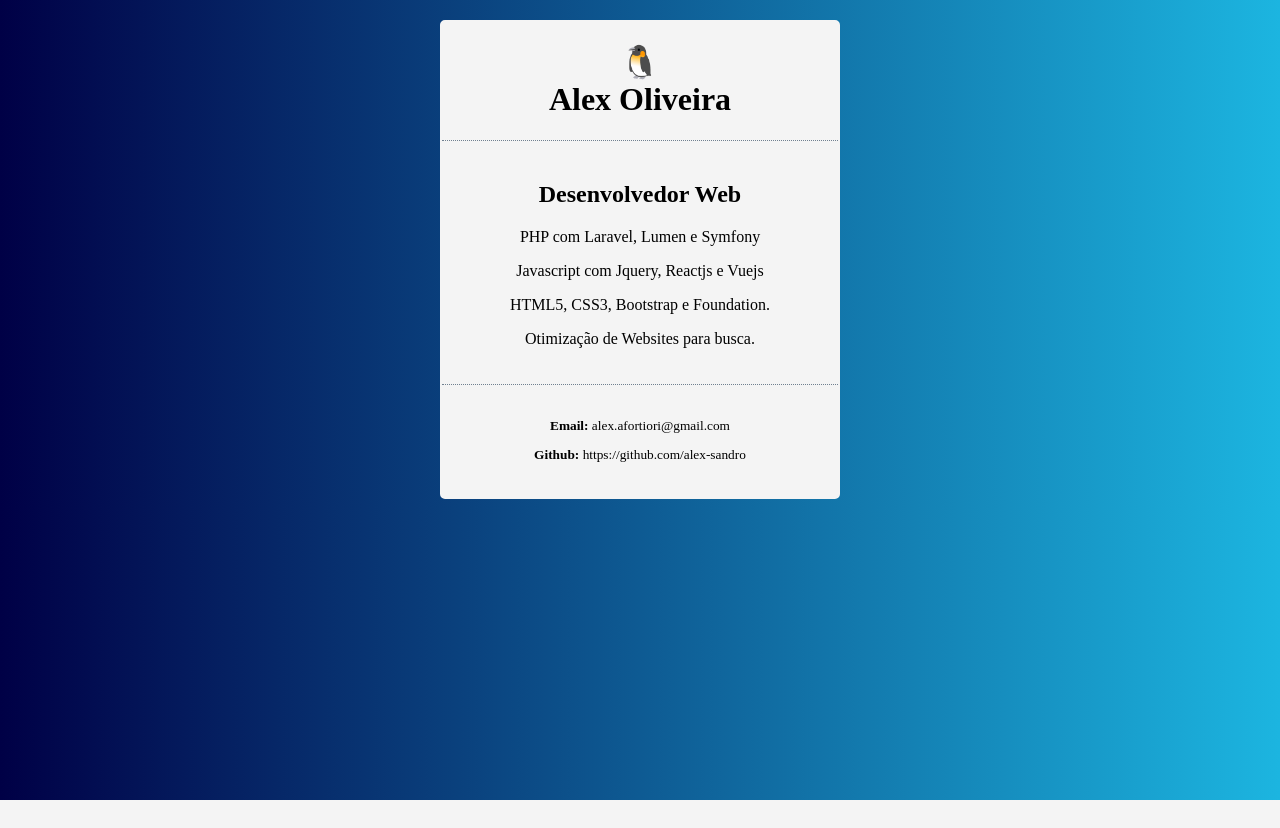
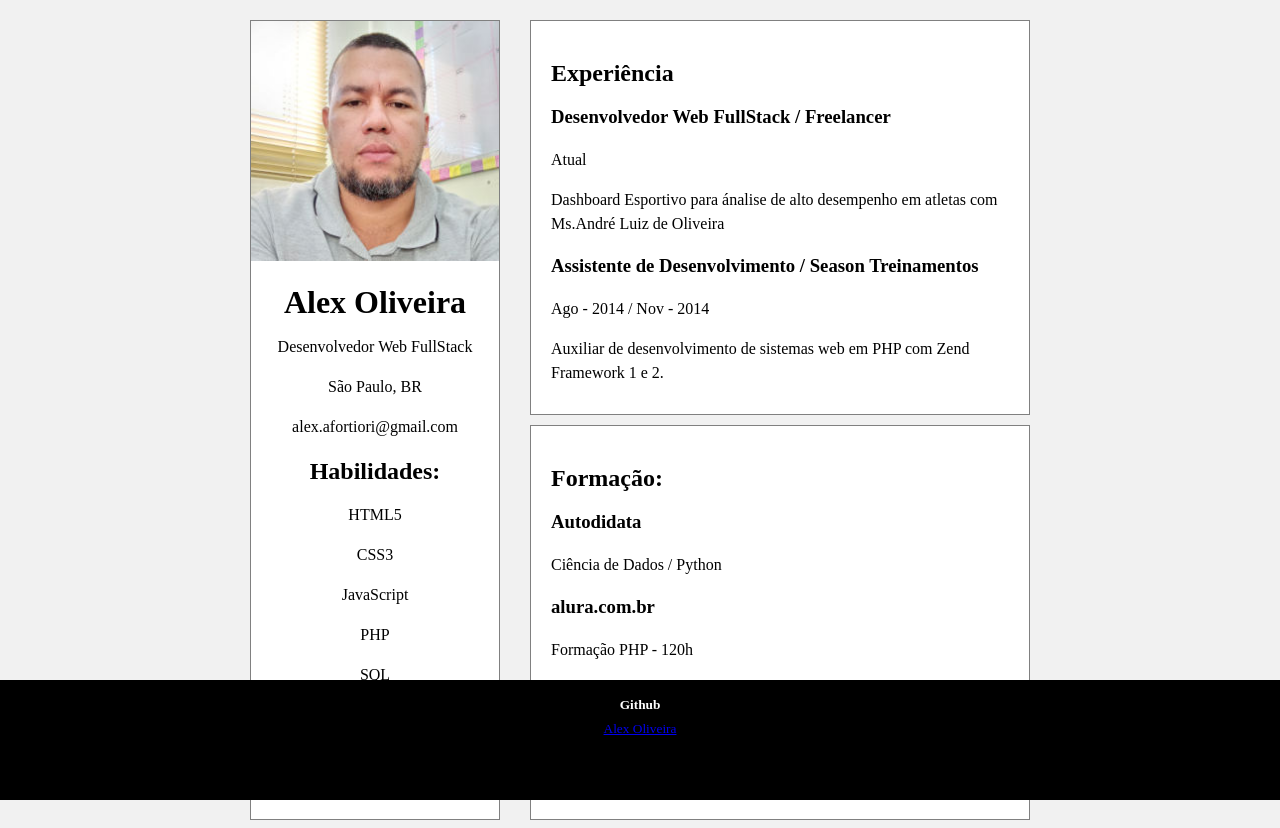
Before and after one commit to alex-sandro/alex-sandro.github.io, a PHP site: page / in a window 1280 px wide. Before the commit the page ends 800 px from the top, so only its background shows below. Run offline with PHP 8.4, Linux system fonts and the light colour scheme.

Commit message:
Modifiquei tudo

```diff
--- a/css/default.css
+++ b/css/default.css
@@ -2,22 +2,64 @@
 
 body{
     margin-top: 20px;
-    background: #000046;  /* fallback for old browsers */
-    background: -webkit-linear-gradient(to left, #1CB5E0, #000046);  /* Chrome 10-25, Safari 5.1-6 */
-    background: linear-gradient(to left, #1CB5E0, #000046); /* W3C, IE 10+/ Edge, Firefox 16+, Chrome 26+, Opera 12+, Safari 7+ */
-}
-.container{
-    background-color: #f4f4f4;
-    border:2px solid #f4f4f4;
-    border-radius: 5px;
-    display: flex;
-    flex-direction: column;
-    text-align: center;
-    width: 400px;
-    margin: auto;
+    line-height: 150%;
+    background: #f1f1f1;
 }
 
-main, footer{
-    border-top:1px dotted slategray;
-    padding: 20px;
+img{
+    max-width: 100%;
 }
+
+.container{
+    display: flex;
+    flex-wrap: wrap;
+    justify-content: center;
+    gap: 30px;
+    align-content: space-between;
+    background-color: #f1f1f1;
+    max-width: 100%;
+}
+
+.perfil{
+    flex-direction: column;
+    background-color: white;
+    border: 1px solid grey;
+    text-align: center;
+    width: 250px;
+    height: 800px;
+}
+
+.itens{
+    flex-direction: row;
+    width: 500px;
+    height: auto;
+}
+
+.experiencia{
+    background-color: white;
+    border: 1px solid grey;
+    width: 500px;
+    height: 395px;
+    padding:20px;
+}
+
+.formacao{
+    background-color: white;
+    border: 1px solid grey;
+    width: 500px;
+    height: 395px;
+    margin-top: 10px;
+    padding:20px;
+}
+
+.footer{
+    background-color: black;
+    color: white;
+    position: fixed;
+    bottom: 0;
+    left: 0;
+    margin: 0;
+    text-align: center;
+    width: 100%;
+    height: 120px;
+}
--- a/index.html
+++ b/index.html
@@ -2,32 +2,70 @@
 <html lang="pt-br" dir="ltr">
 <head>
     <meta charset="utf-8">
-    <link rel="stylesheet" href="/css/default.css">
+    <link rel="stylesheet" href="css/default.css">
+    <title>Desenvolvedor Web FullStack </title>
 </head>
-<title>Desenvolvedor Alex Oliveira </title>
+
 <body>
     <div class="container">
-        <!--cabeçalho-->
-        <header>
-            <h1>&#128039;<br> Alex Oliveira</h1>
-        </header>
 
-        <!--conteúdo-->
-        <main>
-            <h2>Desenvolvedor Web</h2>
-            <p>PHP com Laravel, Lumen e Symfony</p>
-            <p>Javascript com Jquery, Reactjs e Vuejs</p>
-            <p>HTML5, CSS3, Bootstrap e Foundation.</p>
-            <p>Otimização de Websites para busca.</p>
-        </main>
+        <div class="perfil">
 
-        <!--rodapé-->
-        <footer>
-            <small>
-                <p><strong>Email: </strong>alex.afortiori@gmail.com</p>
-                <p><strong>Github: </strong>https://github.com/alex-sandro</p>
-            </small>
-        </footer>
+            <img src="images/AlexOliveira.jpg" alt="Alex Oliveira - Desenvolvedor Web" title="Alex Oliveira - Desenvolvedor Web">
+
+            <h1>Alex Oliveira</h1>
+            <p>Desenvolvedor Web FullStack</p>
+            <p>São Paulo, BR</p>
+            <p>alex.afortiori@gmail.com</p>
+
+            <h2>Habilidades:</h2>
+            <p>HTML5</p>
+            <p>CSS3</p>
+            <p>JavaScript</p>
+            <p>PHP</p>
+            <p>SQL</p>
+            <p>Python</p>
+
+        </div>
+
+        <div class="itens">
+            <div class="experiencia">
+
+                <h2>Experiência</h2>
+
+                <h3>Desenvolvedor Web FullStack / Freelancer</h3>
+                <p>Atual</p>
+                <p>Dashboard Esportivo para ánalise de alto desempenho em atletas com Ms.André Luiz de Oliveira</p>
+
+                <h3>Assistente de Desenvolvimento / Season Treinamentos</h3>
+                <p>Ago - 2014 / Nov - 2014</p>
+                <p>Auxiliar de desenvolvimento de sistemas web em PHP com Zend Framework 1 e 2.</p>
+
+            </div>
+
+            <div class="formacao">
+
+                <h2>Formação:</h2>
+
+                <h3>Autodidata</h3>
+                <p>Ciência de Dados / Python</p>
+
+                <h3>alura.com.br</h3>
+                <p>Formação PHP - 120h</p>
+
+                <h3>schoolofnet.com</h3>
+                <p>Diversos</p>
+
+            </div>
+        </div>
+
     </div>
+
+    <!--Rodape-->
+    <footer class="footer">
+        <small>
+            <p><strong>Github</strong> <br><a href="https://github.com/alex-sandro">Alex Oliveira</a> </p>
+        </small>
+    </footer>
 </body>
 </html>
```
Also changed, not shown: images/AlexOliveira.jpg (added).
